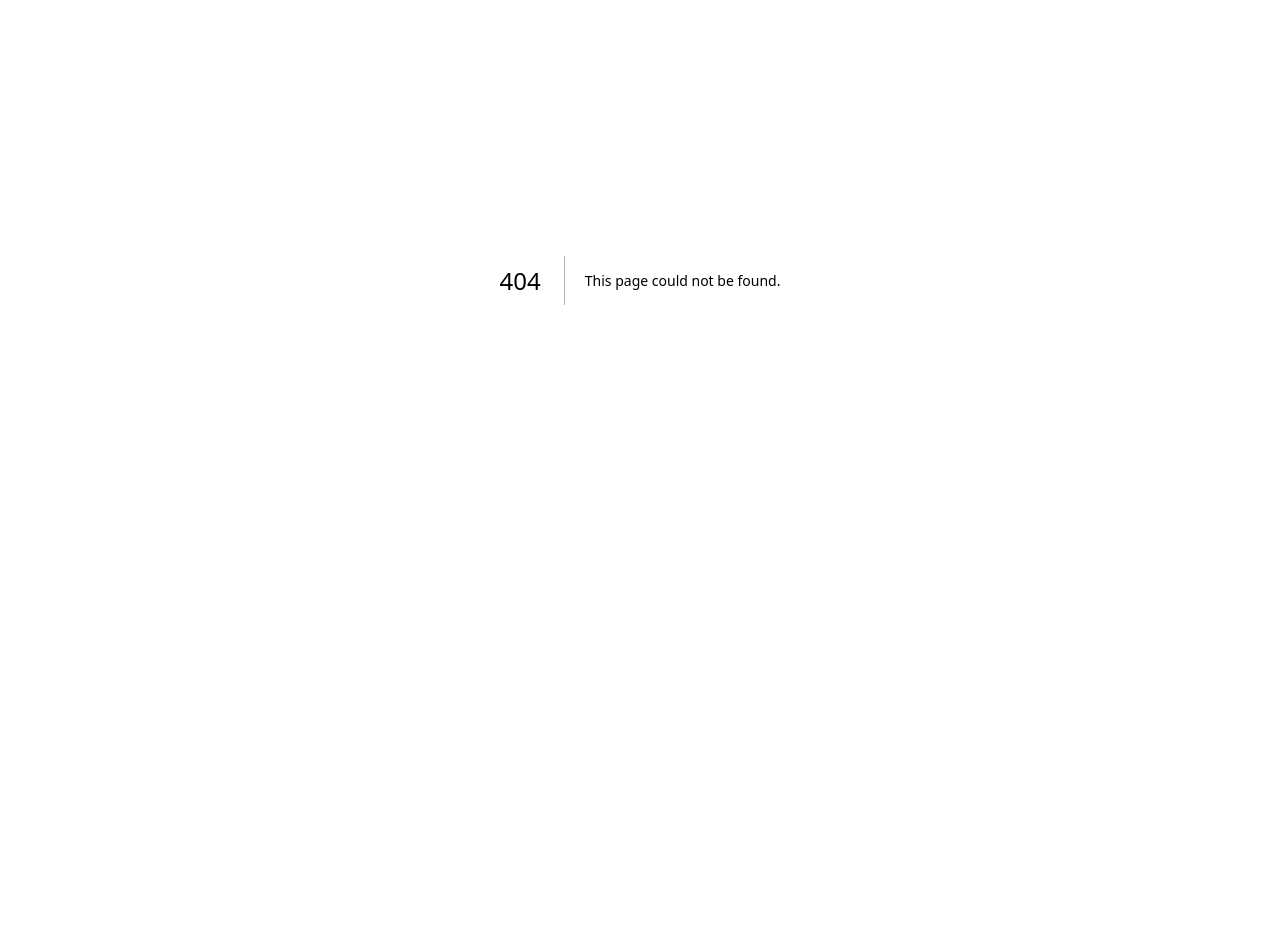
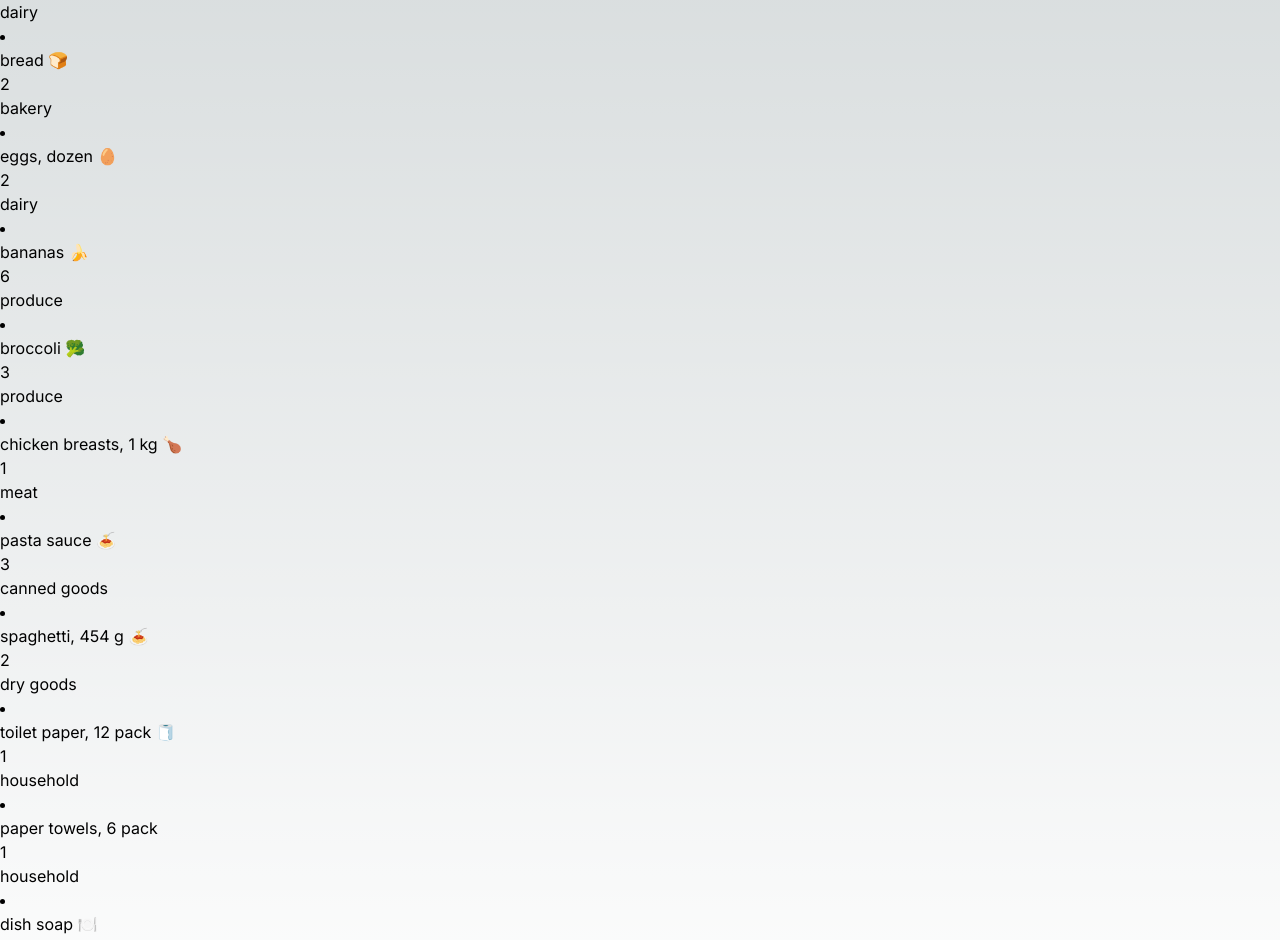
Before and after one commit to Michellepotran/cprg306-assignments, a Next.js app: page /week-3 in a window 1280 px wide. Before the commit this address had no page. Shown: the part 120-1060 px from the top of the page. Before the commit the page ends 800 px from the top, so only its background shows below. Built offline with nearby package versions, Linux system fonts and the light colour scheme.

Commit message:
Lists
Added a new link to week 3 and added a shopping list

```diff
--- a/app/page.js
+++ b/app/page.js
@@ -7,9 +7,9 @@
       <ul>
         <li>
           <Link href = "week-2"> week-2 </Link>
+          <Link href = "week-3"> week-3 </Link>
         </li>
       </ul>
-
     </main>
   );
 }
--- /dev/null
+++ b/app/week-3/item-list.js
@@ -0,0 +1,141 @@
+import Item from "./item";
+
+export default function ItemList() {
+    const item1 = {
+        name: "milk, 4 L 🥛",
+        quantity: 1,
+        category: "dairy",
+      };
+
+      const item2 = {
+        name: "bread 🍞",
+        quantity: 2,
+        category: "bakery",
+      };
+
+      const item3 = {
+        name: "eggs, dozen 🥚",
+        quantity: 2,
+        category: "dairy",
+      };
+
+      const item4 = {
+        name: "bananas 🍌",
+        quantity: 6,
+        category: "produce",
+      };
+
+      const item5 = {
+        name: "broccoli 🥦",
+        quantity: 3,
+        category: "produce",
+      };
+
+      const item6 = {
+        name: "chicken breasts, 1 kg 🍗",
+        quantity: 1,
+        category: "meat",
+      };
+
+      const item7 = {
+        name: "pasta sauce 🍝",
+        quantity: 3,
+        category: "canned goods",
+      };
+
+      const item8 = {
+        name: "spaghetti, 454 g 🍝",
+        quantity: 2,
+        category: "dry goods",
+      };
+
+      const item9 = {
+        name: "toilet paper, 12 pack 🧻",
+        quantity: 1,
+        category: "household",
+      };
+
+      const item10 = {
+        name: "paper towels, 6 pack",
+        quantity: 1,
+        category: "household",
+      };
+
+      const item11 = {
+        name: "dish soap 🍽️",
+        quantity: 1,
+        category: "household",
+      };
+
+      const item12 = {
+        name: "hand soap 🧼",
+        quantity: 4,
+        category: "household",
+      };
+    return (
+        <>
+        <h1>Item List</h1>
+        <Item
+          name={item1.name}
+          quantity={item1.quantity}
+          category={item1.category}
+        />
+        <Item
+          name={item2.name}
+          quantity={item2.quantity}
+          category={item2.category}
+        />
+        <Item
+          name={item3.name}
+          quantity={item3.quantity}
+          category={item3.category}
+        />
+        <Item
+          name={item4.name}
+          quantity={item4.quantity}
+          category={item4.category}
+        />
+        <Item
+          name={item5.name}
+          quantity={item5.quantity}
+          category={item5.category}
+        />
+        <Item
+          name={item6.name}
+          quantity={item6.quantity}
+          category={item6.category}
+        />
+        <Item
+          name={item7.name}
+          quantity={item7.quantity}
+          category={item7.category}
+        />
+        <Item
+          name={item8.name}
+          quantity={item8.quantity}
+          category={item8.category}
+        />
+        <Item
+          name={item9.name}
+          quantity={item9.quantity}
+          category={item9.category}
+        />
+        <Item
+          name={item10.name}
+          quantity={item10.quantity}
+          category={item10.category}
+        />
+        <Item
+          name={item11.name}
+          quantity={item11.quantity}
+          category={item11.category}
+        />
+        <Item
+          name={item12.name}
+          quantity={item12.quantity}
+          category={item12.category}
+        />
+        </>
+
+    );
+  }
--- /dev/null
+++ b/app/week-3/item.js
@@ -0,0 +1,16 @@
+
+// Creating a component called Item - name, quantity and category are being pulled from that object
+// Remember that Item is a function that accepts one parameter and that parameter is an object - that object is being passed to the Item's function right here
+// The curly braces are used to extract the properties from the object and now they are set as item, quantity and category
+// react components are always capitalized
+//function Item({name, quantity, category}){}
+
+export default function Item({name, quantity, category}){
+    return (
+        <li>
+            <p> {name} </p>
+            <p> {quantity} </p>
+            <p> {category} </p>
+        </li>
+    );
+}
--- /dev/null
+++ b/app/week-3/page.js
@@ -0,0 +1,10 @@
+import ItemList from './item-list.js';
+import React from 'react';
+
+
+export default function Page(){
+    return (<main>
+        <h1>Shopping List </h1>
+        <ItemList/>
+    </main>);
+}
--- /dev/null
+++ b/app/week-4/counter.js
@@ -0,0 +1,29 @@
+"use Client";
+
+import {useState} from 'react';
+
+
+export default function Counter(){
+    const [count, setCount] = useState(0);
+    //useState returns an array with two elements
+    // the first element is the current value of the state
+    // the second element is a function to update the state
+
+    //never, mutate the state directly
+    // count = count + 1; //wrong
+    let a =0;
+    function increment(){
+        a++;
+    }
+
+    function increment(){
+    setCount(count+ 1);
+    }
+
+    return(
+    <div>
+    <h1>Counter</h1>
+        <p>{count}</p>
+        <button onClick = {increment}>Increment</button>
+    </div>);
+}
```
Also changed, not shown: app/week-4/new-item.js (added), app/week-4/page.js (added).
